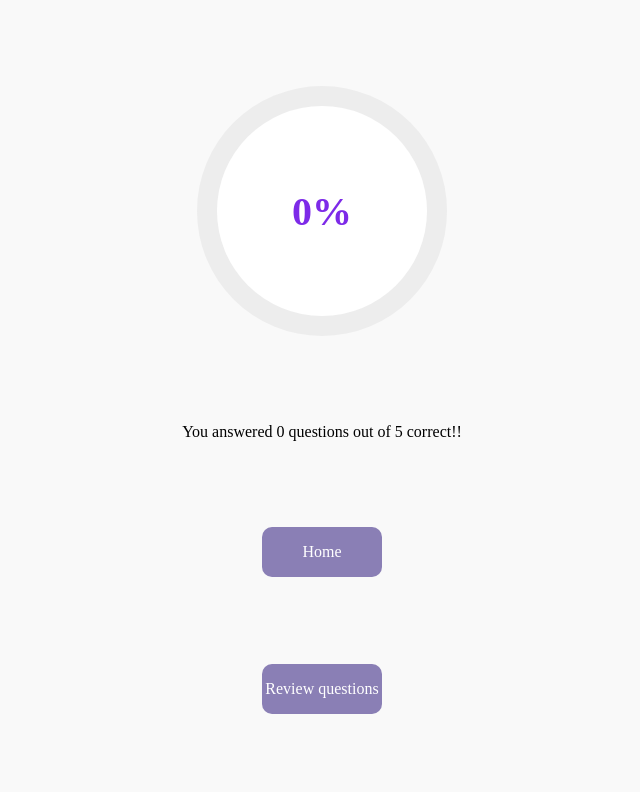
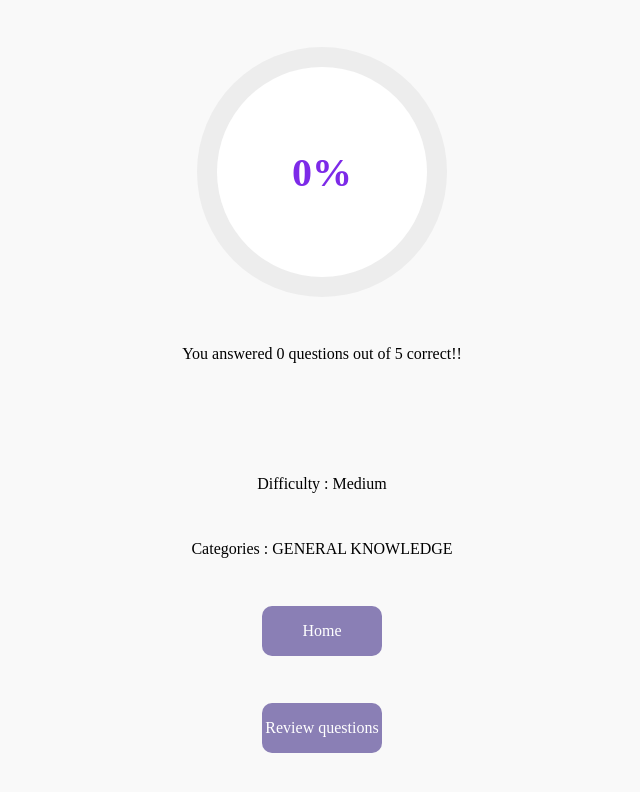
Before and after one commit to 21chozyn/Quiz, a React (Vite) app: page /results in a window 1280 px wide. Shown: the top 792 px of the page, without its empty margins (318-958 px from the left). Built offline with nearby package versions, Linux system fonts and the light colour scheme.

Commit message:
added difficulty and category in results tab

```diff
--- a/src/Components/Results/index.jsx
+++ b/src/Components/Results/index.jsx
@@ -3,17 +3,23 @@ import CircularProgress from "../CircularProgress";
 import { useQuiz } from "../Hooks/QuizHook";
 import { useNavigate } from "react-router-dom";
 import "./index.scss";
+import { showCategories } from "../Quiz";
 
 const index = () => {
-  const { questionsLimit, correctQnsCount } = useQuiz();
+  const { questionsLimit, correctQnsCount, difficulty, categories } = useQuiz();
   const navigate = useNavigate();
+
   return (
     <div className="results-container">
       <CircularProgress />
       <span>
-        You answered {correctQnsCount} {correctQnsCount==1?"question":"questions"} out of {questionsLimit}{" "}
-        correct!!
+        You answered {correctQnsCount}{" "}
+        {correctQnsCount == 1 ? "question" : "questions"} out of{" "}
+        {questionsLimit} correct!!
       </span>
+      <br />
+      <span>Difficulty : {difficulty.charAt(0).toUpperCase() + difficulty.slice(1)}</span>
+      <span>Categories : {showCategories(categories)}</span>
       <div className="toHome btn" onClick={() => navigate("/")}>
         Home
       </div>
```
